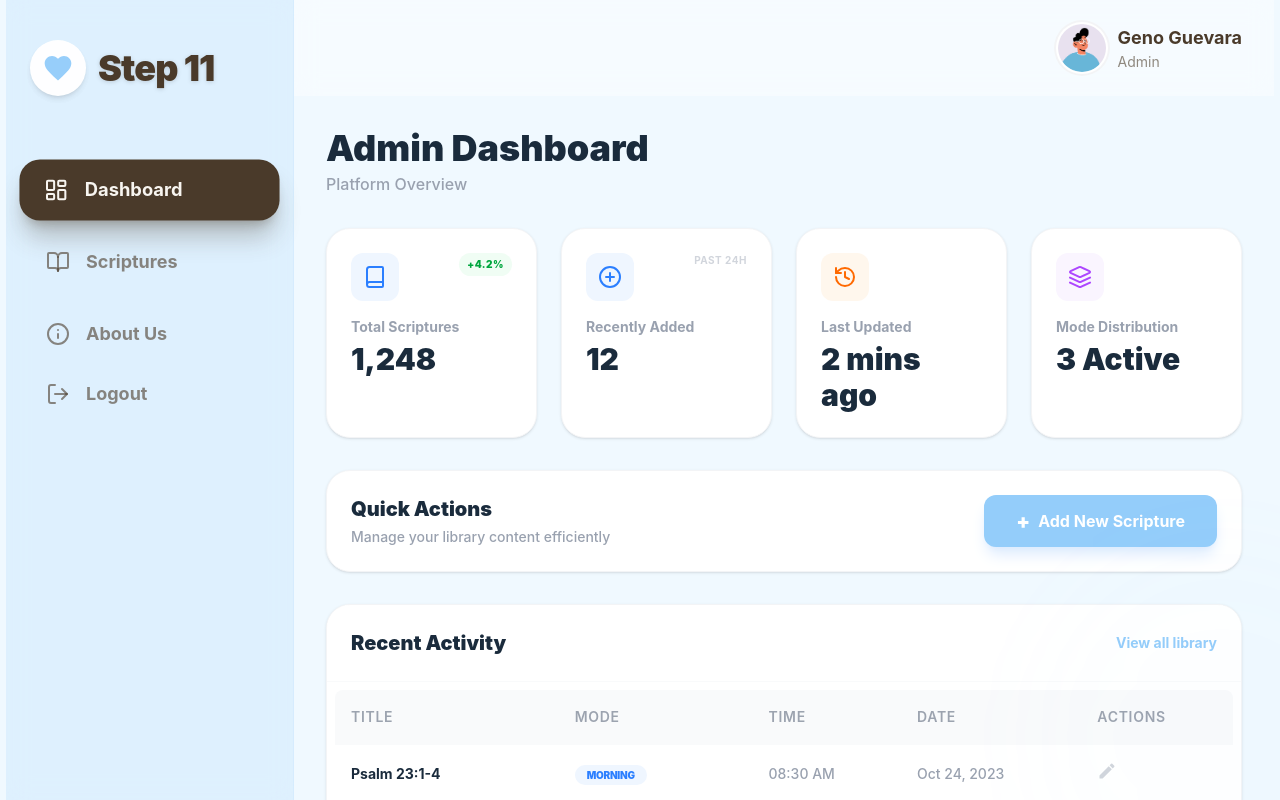
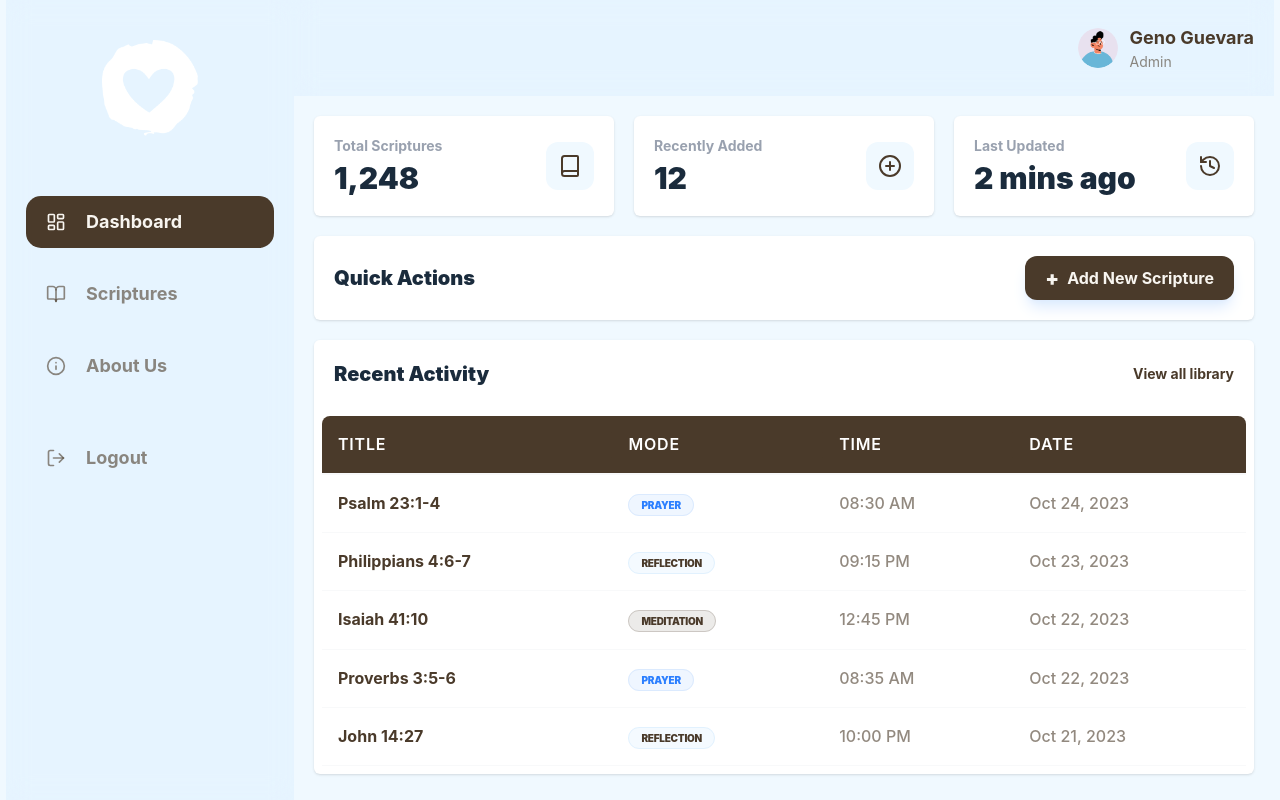
Before and after one commit to TAIJULAMAN/genoguevara-app-dashboard, a React (Vite) app: page /dashboard in a window 1280 px wide. Built offline with nearby package versions, Linux system fonts and the light colour scheme.

Commit message:
refurnish the design

```diff
--- a/src/layout/MainLayout.jsx
+++ b/src/layout/MainLayout.jsx
@@ -28,56 +28,42 @@ const MainLayout = () => {
     setPageTransition("exit");
     const timer = setTimeout(() => {
       setPageTransition("enter");
-      if (mainRef.current) mainRef.current.scrollTo({ top: 0, behavior: "smooth" });
+      if (mainRef.current)
+        mainRef.current.scrollTo({ top: 0, behavior: "smooth" });
     }, 150);
     return () => clearTimeout(timer);
   }, [location.pathname]);
 
   return (
-    <div className="flex h-screen relative overflow-hidden bg-primary-50">
-      {/* ── Overlay / Backdrop (Mobile Only) ── */}
+    <div className="flex h-screen relative overflow-hidden">
       <div
         onClick={toggleSidebar}
         className={`
           fixed inset-0 z-40 lg:hidden
-          transition-all duration-300 ease-in-out
-          ${isSidebarOpen
-            ? "bg-black/30 backdrop-blur-sm opacity-100 pointer-events-auto"
-            : "bg-transparent backdrop-blur-0 opacity-0 pointer-events-none"
+          ${
+            isSidebarOpen
+              ? "bg-black/30 backdrop-blur-sm opacity-50 pointer-events-auto"
+              : "bg-transparent backdrop-blur-0 opacity-0 pointer-events-none"
           }
         `}
       />
 
-      {/* ── Sidebar ── */}
       <Sidebar isOpen={isSidebarOpen} toggleSidebar={toggleSidebar} />
 
-      {/* ── Main Content Area ── */}
-      <div className="flex flex-col flex-1 w-full h-screen overflow-hidden transition-all duration-300 ease-out">
-        {/* Header with slide-down entrance */}
-        <div className="animate-[slideDown_0.4s_ease-out_both] bg-white/40 backdrop-blur-md">
-          <MainHeader toggleSidebar={toggleSidebar} />
-        </div>
-
-        {/* Page Content with route transition */}
+      <div className="flex flex-col flex-1 w-full h-screen overflow-hidden">
+        <MainHeader toggleSidebar={toggleSidebar} />
         <main
           ref={mainRef}
           className={`
-            p-4 lg:p-8 bg-primary-50 flex-1 overflow-auto
-            transition-all duration-300 ease-out
-            ${pageTransition === "enter"
-              ? "opacity-100 translate-y-0 scale-100"
-              : "opacity-0 translate-y-3 scale-[0.99]"
-            }
+            p-5 flex-1 overflow-auto
+            ${pageTransition === "enter" ? "opacity-100" : "opacity-0"}
           `}
         >
-          <div className="animate-[fadeInUp_0.5s_ease-out_0.1s_both] max-w-full">
+          <div className="max-w-full">
             <Outlet />
           </div>
         </main>
       </div>
-
-      {/* ── Floating ambient glow ── */}
-      <div className="pointer-events-none fixed -bottom-32 -right-32 w-96 h-96 rounded-full bg-primary/5 blur-3xl animate-pulse opacity-40" />
     </div>
   );
 };
--- a/src/pages/dashboard/DashboardPage.jsx
+++ b/src/pages/dashboard/DashboardPage.jsx
@@ -1,5 +1,5 @@
 import { useNavigate } from "react-router-dom";
-import { LuBook, LuCirclePlus, LuHistory, LuLayers } from "react-icons/lu";
+import { LuBook, LuCirclePlus, LuHistory } from "react-icons/lu";
 import RecentActivity from "./RecentActivity";
 
 function DashboardPage() {
@@ -9,91 +9,60 @@ function DashboardPage() {
     {
       label: "Total Scriptures",
       value: "1,248",
-      change: "+4.2%",
       icon: LuBook,
-      iconBg: "bg-blue-50",
-      iconColor: "text-blue-500",
     },
     {
       label: "Recently Added",
       value: "12",
-      subtext: "Past 24h",
       icon: LuCirclePlus,
-      iconBg: "bg-blue-50",
-      iconColor: "text-blue-500",
     },
     {
       label: "Last Updated",
+      icon: LuHistory,
       value: "2 mins ago",
-      icon: LuHistory,
-      iconBg: "bg-orange-50",
-      iconColor: "text-orange-500",
-    },
-    {
-      label: "Mode Distribution",
-      value: "3 Active",
-      icon: LuLayers,
-      iconBg: "bg-purple-50",
-      iconColor: "text-purple-500",
     },
   ];
 
   return (
-    <div className="flex flex-col gap-8 animate-[fadeIn_0.5s_ease-out]">
-      {/* Header Section */}
-      <div>
-        <h1 className="text-4xl font-black text-[#1a2b3c] mb-1">Admin Dashboard</h1>
-        <p className="text-gray-400 font-medium">Platform Overview</p>
-      </div>
-
-      {/* Stats Grid */}
-      <div className="grid grid-cols-1 sm:grid-cols-2 lg:grid-cols-4 gap-6">
+    <div className="flex flex-col gap-5">
+      <div className="grid grid-cols-1 sm:grid-cols-2 lg:grid-cols-3 gap-5">
         {stats.map((stat, index) => (
-          <div key={index} className="bg-white p-6 rounded-[24px] border border-gray-100 shadow-sm hover:shadow-md transition-all group">
-            <div className="flex justify-between items-start mb-4">
-              <div className={`p-3 rounded-xl ${stat.iconBg} ${stat.iconColor} transition-transform group-hover:scale-110`}>
-                <stat.icon className="w-6 h-6" />
+          <div key={index} className="bg-white p-5 rounded-md shadow-sm">
+            <div className="flex justify-between items-center">
+              <div>
+                <p className="text-gray-400 text-sm font-bold mb-1">
+                  {stat.label}
+                </p>
+                <h3 className="text-3xl font-black text-[#1a2b3c]">
+                  {stat.value}
+                </h3>
               </div>
-              {stat.change && (
-                <span className="bg-green-50 text-green-600 text-[10px] font-black px-2 py-1 rounded-full uppercase tracking-wider">
-                  {stat.change}
-                </span>
-              )}
-              {stat.subtext && (
-                <span className="text-gray-300 text-[10px] font-bold uppercase tracking-wider">
-                  {stat.subtext}
-                </span>
-              )}
-            </div>
-            <div>
-              <p className="text-gray-400 text-sm font-bold mb-1">{stat.label}</p>
-              <h3 className="text-3xl font-black text-[#1a2b3c]">{stat.value}</h3>
+              <div
+                className={`p-3 rounded-xl transition-transform bg-primary-50`}
+              >
+                <stat.icon className="w-6 h-6 text-[#4a3a2a]" />
+              </div>
             </div>
           </div>
         ))}
       </div>
-
-      {/* Quick Actions */}
-      <div className="bg-white p-6 rounded-[24px] border border-gray-100 shadow-sm flex flex-col md:flex-row justify-between items-center gap-4">
+      <div className="bg-white p-5 rounded-md shadow-sm flex flex-col md:flex-row justify-between items-center gap-4">
         <div>
-          <h2 className="text-xl font-black text-[#1a2b3c] mb-1">Quick Actions</h2>
-          <p className="text-gray-400 text-sm font-medium">Manage your library content efficiently</p>
+          <h2 className="text-xl font-black text-[#1a2b3c]">Quick Actions</h2>
         </div>
         <button
           onClick={() => navigate("/add-scripture")}
-          className="bg-[#94cdfa] text-white px-8 py-3 rounded-xl font-bold flex items-center gap-2 shadow-lg shadow-blue-100 hover:bg-[#83bce9] transition-all transform hover:scale-[1.02]"
+          className="bg-[#4a3a2a] text-[#f8f5f0] px-5 py-2 rounded-xl font-bold flex items-center gap-2 shadow-lg shadow-blue-100 hover:bg-[#83bce9] transition-all transform hover:scale-[1.02]"
         >
           <span className="text-xl font-black">+</span> Add New Scripture
         </button>
       </div>
-
-      {/* Recent Activity Section */}
-      <div className="bg-white rounded-[24px] border border-gray-100 shadow-sm overflow-hidden mb-10">
-        <div className="p-6 border-b border-gray-50 flex justify-between items-center bg-white/50 backdrop-blur-sm sticky top-0 z-10">
+      <div className="bg-white rounded-md shadow-sm overflow-hidden">
+        <div className="p-5 flex justify-between items-center bg-white/50 backdrop-blur-sm sticky top-0 z-10">
           <h2 className="text-xl font-black text-[#1a2b3c]">Recent Activity</h2>
           <button
             onClick={() => navigate("/scriptures")}
-            className="text-[#94cdfa] text-sm font-bold hover:underline"
+            className="text-[#4a3a2a] text-sm font-bold"
           >
             View all library
           </button>
--- a/src/pages/dashboard/RecentActivity.jsx
+++ b/src/pages/dashboard/RecentActivity.jsx
@@ -1,40 +1,39 @@
 import { ConfigProvider, Table } from "antd";
-import { MdEdit } from "react-icons/md";
 
 const RecentActivity = () => {
   const dataSource = [
     {
       key: "1",
       title: "Psalm 23:1-4",
-      mode: "Morning",
+      mode: "Prayer",
       time: "08:30 AM",
       date: "Oct 24, 2023",
     },
     {
       key: "2",
       title: "Philippians 4:6-7",
-      mode: "Night Prayer",
+      mode: "Reflection",
       time: "09:15 PM",
       date: "Oct 23, 2023",
     },
     {
       key: "3",
       title: "Isaiah 41:10",
-      mode: "Deep Study",
+      mode: "Meditation",
       time: "12:45 PM",
       date: "Oct 22, 2023",
     },
     {
       key: "4",
       title: "Proverbs 3:5-6",
-      mode: "Morning",
+      mode: "Prayer",
       time: "08:35 AM",
       date: "Oct 22, 2023",
     },
     {
       key: "5",
       title: "John 14:27",
-      mode: "Night Prayer",
+      mode: "Reflection",
       time: "10:00 PM",
       date: "Oct 21, 2023",
     },
@@ -45,44 +44,45 @@ const RecentActivity = () => {
       title: "TITLE",
       dataIndex: "title",
       key: "title",
-      render: (text) => <span className="font-bold text-[#1a2b3c]">{text}</span>
+      render: (text) => (
+        <span className="font-bold text-[#4a3a2a]">{text}</span>
+      ),
     },
     {
       title: "MODE",
       dataIndex: "mode",
       key: "mode",
       render: (mode) => {
-        const styles = {
-          "Morning": "bg-blue-50 text-blue-500",
-          "Night Prayer": "bg-purple-50 text-purple-600",
-          "Deep Study": "bg-orange-50 text-orange-600",
+        const colors = {
+          Prayer: "bg-blue-50 text-blue-500 border-blue-100",
+          Reflection: "bg-[#94cdfa]/10 text-[#4a3a2a] border-[#94cdfa]/20",
+          Meditation: "bg-[#4a3a2a]/10 text-[#4a3a2a] border-[#4a3a2a]/20",
         };
         return (
-          <span className={`px-3 py-1 rounded-full text-[10px] font-black uppercase tracking-tight ${styles[mode] || "bg-gray-50 text-gray-500"}`}>
+          <span
+            className={`px-3 py-1 rounded-full text-[10px] font-black uppercase tracking-tight border ${
+              colors[mode] || "bg-gray-50 text-gray-500"
+            }`}
+          >
             {mode}
           </span>
         );
-      }
+      },
     },
     {
       title: "TIME",
       dataIndex: "time",
       key: "time",
-      render: (text) => <span className="text-gray-400 font-medium">{text}</span>
+      render: (text) => (
+        <span className="text-[#4a3a2a]/60 font-medium">{text}</span>
+      ),
     },
     {
       title: "DATE",
       dataIndex: "date",
       key: "date",
-      render: (text) => <span className="text-gray-400 font-medium">{text}</span>
-    },
-    {
-      title: "ACTIONS",
-      key: "actions",
-      render: () => (
-        <button className="text-gray-300 hover:text-[#94cdfa] transition-colors">
-          <MdEdit className="w-5 h-5" />
-        </button>
+      render: (text) => (
+        <span className="text-[#4a3a2a]/60 font-medium">{text}</span>
       ),
     },
   ];
@@ -91,38 +91,48 @@ const RecentActivity = () => {
     <ConfigProvider
       theme={{
         components: {
+          InputNumber: {
+            activeBorderColor: "#FF0000",
+          },
+          Pagination: {
+            colorPrimaryBorder: "#FF0000",
+            colorBorder: "#FF0000",
+            colorPrimaryHover: "#FF0000",
+            colorTextPlaceholder: "#FF0000",
+            itemActiveBgDisabled: "#FF0000",
+            colorPrimary: "#FF0000",
+          },
           Table: {
-            headerBg: "#f9fafb",
-            headerColor: "#9ca3af",
-            headerFontSize: 10,
-            headerFontWeight: 900,
-            cellPaddingBlock: 16,
-            cellFontSize: 14,
-            headerSplitColor: "transparent",
+            headerBg: "#4a3a2a",
+            headerColor: "rgb(255,255,255)",
+            cellFontSize: 16,
+            headerSplitColor: "#4a3a2a",
           },
         },
       }}
     >
+      <div className="recent-activity-table">
         <Table
           dataSource={dataSource}
           columns={columns}
           pagination={false}
           scroll={{ x: "max-content" }}
-        className="recent-activity-table"
+          bordered={false}
         />
+      </div>
       <style>{`
         .recent-activity-table .ant-table {
           background: transparent !important;
         }
         .recent-activity-table .ant-table-thead > tr > th {
           letter-spacing: 0.05em;
-          border-bottom: 1px solid #f9fafb;
+          border-bottom: 2px solid #f8f9fa !important;
         }
         .recent-activity-table .ant-table-tbody > tr > td {
-          border-bottom: 1px solid #f9fafb;
+          border-bottom: 1px solid #f8f9fa !important;
         }
         .recent-activity-table .ant-table-tbody > tr:hover > td {
-          background: #fcfdfe !important;
+          background: #fdfdfd !important;
         }
       `}</style>
     </ConfigProvider>
--- a/src/shared/MainHeader/MainHeader.jsx
+++ b/src/shared/MainHeader/MainHeader.jsx
@@ -6,22 +6,18 @@ const MainHeader = ({ toggleSidebar }) => {
   const navigate = useNavigate();
 
   return (
-    <div className="w-full h-24 bg-transparent px-4 lg:px-8 flex justify-between lg:justify-end items-center sticky top-0 z-30 transition-all duration-300">
+    <div className="w-full h-24 bg-[#94cdfa]/10 backdrop-blur-md px-5 flex justify-between lg:justify-end items-center sticky top-0 z-30 transition-all duration-300">
       {/* Mobile Menu Toggle */}
-      <button
-        onClick={toggleSidebar}
-        className="lg:hidden p-2 text-[#4a3a2a] hover:bg-white/40 rounded-xl transition-colors"
-      >
+      <button onClick={toggleSidebar} className="lg:hidden p-2 text-[#4a3a2a]">
         <IoMenu className="w-8 h-8" />
       </button>
 
-      <div className="flex items-center gap-4 lg:gap-6">
       {/* User Profile */}
       <div
         onClick={() => navigate("/profile")}
         className="flex items-center gap-3 cursor-pointer group"
       >
-          <div className="w-10 h-10 lg:w-12 lg:h-12 rounded-full ring-2 ring-gray-100 ring-offset-2 overflow-hidden transition-all group-hover:ring-[#94cdfa]">
+        <div className="w-10 h-10 rounded-full overflow-hidden">
           <img
             src="/avatar.png"
             className="w-full h-full object-cover"
@@ -34,7 +30,6 @@ const MainHeader = ({ toggleSidebar }) => {
         </div>
       </div>
     </div>
-    </div>
   );
 };
 
--- a/src/shared/Sidebar/Sidebar.jsx
+++ b/src/shared/Sidebar/Sidebar.jsx
@@ -1,4 +1,9 @@
-import { LuLayoutDashboard, LuBookOpen, LuLogOut, LuInfo } from "react-icons/lu";
+import {
+  LuLayoutDashboard,
+  LuBookOpen,
+  LuLogOut,
+  LuInfo,
+} from "react-icons/lu";
 import { IoClose } from "react-icons/io5";
 import { NavLink, useNavigate } from "react-router-dom";
 import PropTypes from "prop-types";
@@ -29,56 +34,46 @@ const Sidebar = ({ isOpen, toggleSidebar }) => {
   };
 
   return (
-    <div className={`
-      fixed inset-y-0 left-0 z-50 w-72 bg-[#94cdfa]/90 lg:bg-[#94cdfa]/20 border-r border-[#94cdfa]/10 backdrop-blur-md transition-transform duration-300 ease-in-out
+    <div
+      className={`
+      fixed inset-y-0 left-0 z-50 w-72 bg-[#94cdfa]/10 backdrop-blur-md transition-transform duration-300 ease-in-out
       lg:static lg:translate-x-0
       ${isOpen ? "translate-x-0" : "-translate-x-full"}
-    `}>
-      {/* Mobile Close Button */}
+    `}
+    >
       <button
         onClick={toggleSidebar}
-        className="lg:hidden absolute top-4 right-4 p-2 text-[#4a3a2a] hover:bg-white/20 rounded-full transition-colors"
+        className="lg:hidden absolute top-5 right-5 text-[#4a3a2a]"
       >
-        <IoClose className="w-6 h-6" />
+        <IoClose className="w-5 h-5" />
       </button>
 
-      {/* Logo Section */}
-      <div className="flex items-center gap-3 px-6 py-10">
-        <div className="w-14 h-14 bg-white rounded-full flex items-center justify-center shadow-md animate-[pulse_3s_infinite]">
-          <svg className="w-8 h-8 text-[#94cdfa]" viewBox="0 0 24 24" fill="currentColor">
-            <path d="M12 21.35l-1.45-1.32C5.4 15.36 2 12.28 2 8.5 2 5.42 4.42 3 7.5 3c1.74 0 3.41.81 4.5 2.09C13.09 3.81 14.76 3 16.5 3 19.58 3 22 5.42 22 8.5c0 3.78-3.4 6.86-8.55 11.54L12 21.35z" />
-          </svg>
-        </div>
-        <span className="text-4xl font-black text-white drop-shadow-sm tracking-tight lg:text-[#4a3a2a]">Step 11</span>
+      <div className="flex items-center justify-center py-10">
+        <img src="/logo.png" alt="Logo" className="w-24 h-24" />
       </div>
-
-      {/* Navigation Menu */}
-      <div className="flex-1 px-4 space-y-3 mt-6">
+      <div className="flex-1 px-5 space-y-5 mt-5">
         {navItems.map((item) => (
           <NavLink
             key={item.name}
             to={item.path}
             onClick={() => window.innerWidth < 1024 && toggleSidebar()}
             className={({ isActive }) =>
-              `flex items-center gap-4 px-6 py-4 rounded-[20px] font-bold transition-all duration-300 group ${isActive
-                ? "bg-[#4a3a2a] text-[#f8f5f0] shadow-xl shadow-[#4a3a2a]/30 scale-[1.02]"
-                : "text-[#4a3a2a]/60 hover:bg-white/40 hover:text-[#4a3a2a]"
+              `flex items-center gap-5 px-5 py-3 rounded-[15px] font-bold transition-all duration-300 group ${
+                isActive ? "bg-[#4a3a2a] text-[#f8f5f0]" : "text-[#4a3a2a]/60"
               }`
             }
           >
-            <item.icon className={`w-6 h-6 transition-transform group-hover:scale-110`} />
+            <item.icon className={`w-5 h-5`} />
             <span className="text-lg">{item.name}</span>
           </NavLink>
         ))}
       </div>
-
-      {/* Bottom Section - Logout */}
-      <div className="px-4 pb-10">
+      <div className="px-5 py-10">
         <button
           onClick={handleLogout}
-          className="w-full flex items-center gap-4 px-6 py-4 rounded-[20px] font-bold text-[#4a3a2a]/60 hover:bg-red-50 hover:text-red-500 transition-all group"
+          className="w-full flex items-center gap-5 px-5 py-3 rounded-[15px] font-bold text-[#4a3a2a]/60 hover:bg-red-50 hover:text-red-500 transition-all group"
         >
-          <LuLogOut className="w-6 h-6 group-hover:translate-x-1 transition-transform" />
+          <LuLogOut className="w-5 h-5" />
           <span className="text-lg">Logout</span>
         </button>
       </div>
```
Also changed, not shown: src/pages/AboutUs/AboutUsPage.jsx (+4 -4 lines), src/pages/Scriptures/ScripturesPage.jsx (+79 -46 lines). Lines whose indentation alone changed are shown as unchanged.
